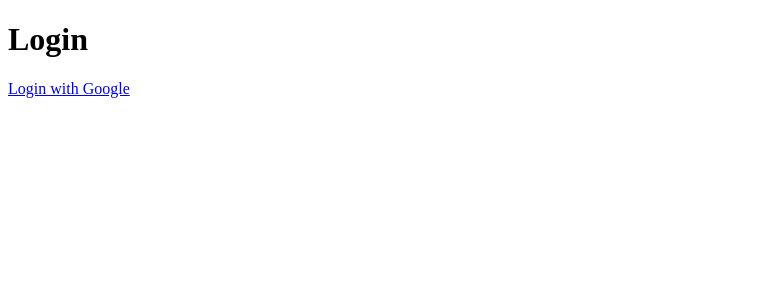
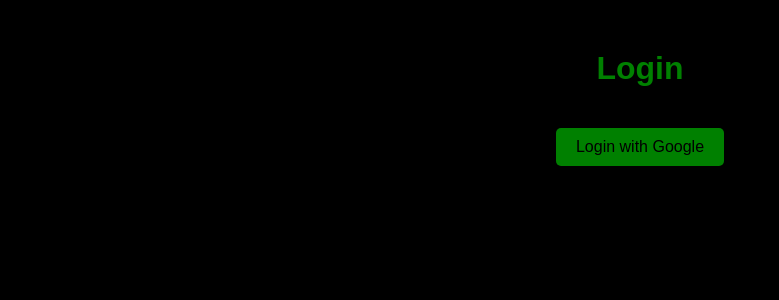
Before and after one commit to edisaso/gcroom, a Flask app: page / in a window 1280 px wide. Shown: the top 300 px of the page, without its empty margins (0-779 px from the left). Run offline with Flask 3, Linux system fonts and the light colour scheme.

Commit message:
Update login.html

```diff
--- a/templates/login.html
+++ b/templates/login.html
@@ -2,6 +2,31 @@
 <html>
 <head>
     <title>Login</title>
+    <style>
+        body {
+            background-color: black;
+            font-family: Arial, sans-serif;
+            text-align: center;
+            margin: 0;
+            padding: 0;
+        }
+        h1 {
+            color: green;
+            margin-top: 50px;
+        }
+        a {
+            display: inline-block;
+            padding: 10px 20px;
+            background-color: green;
+            color: black;
+            text-decoration: none;
+            border-radius: 5px;
+            margin-top: 20px;
+        }
+        a:hover {
+            background-color: darkgreen;
+        }
+    </style>
 </head>
 <body>
     <h1>Login</h1>
```
